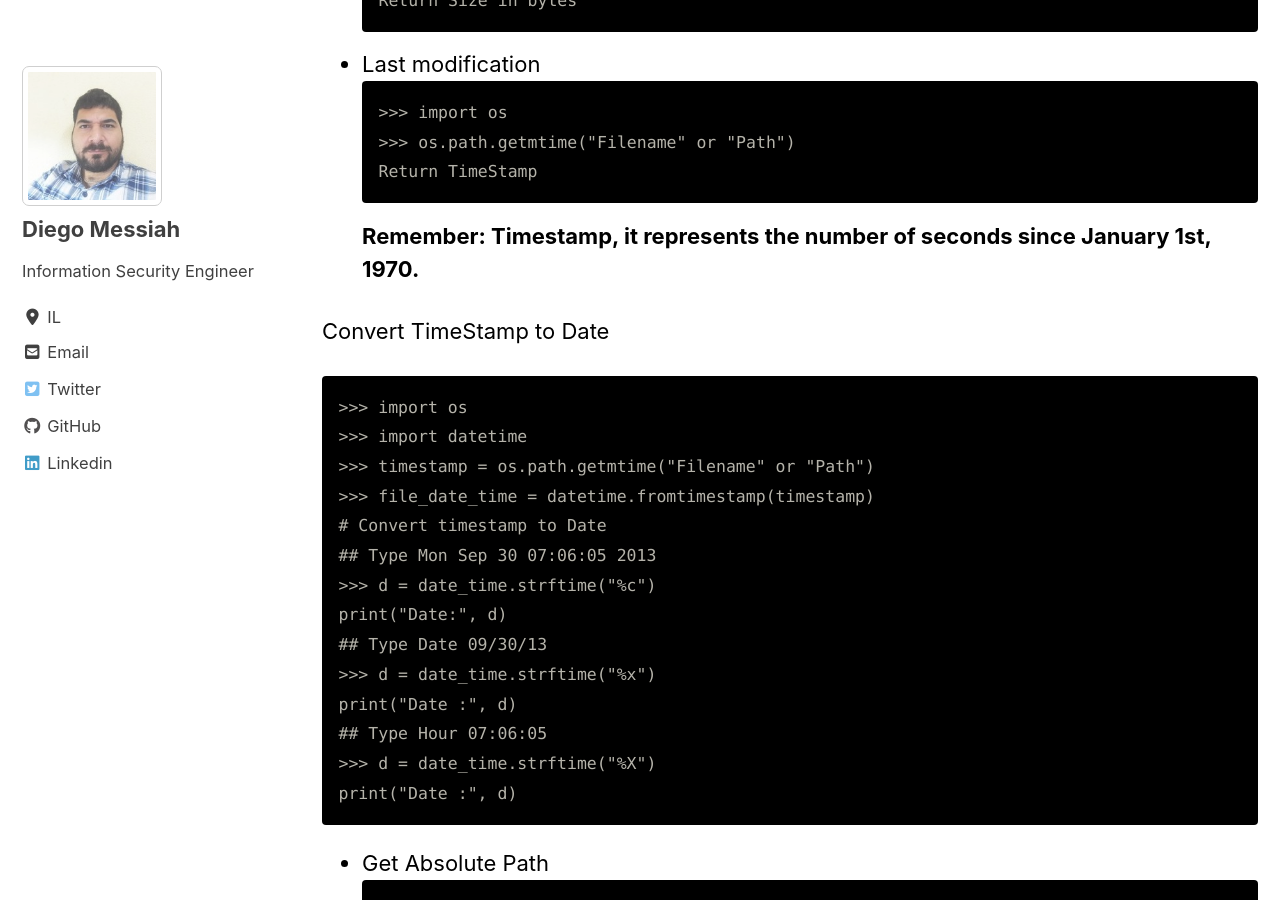
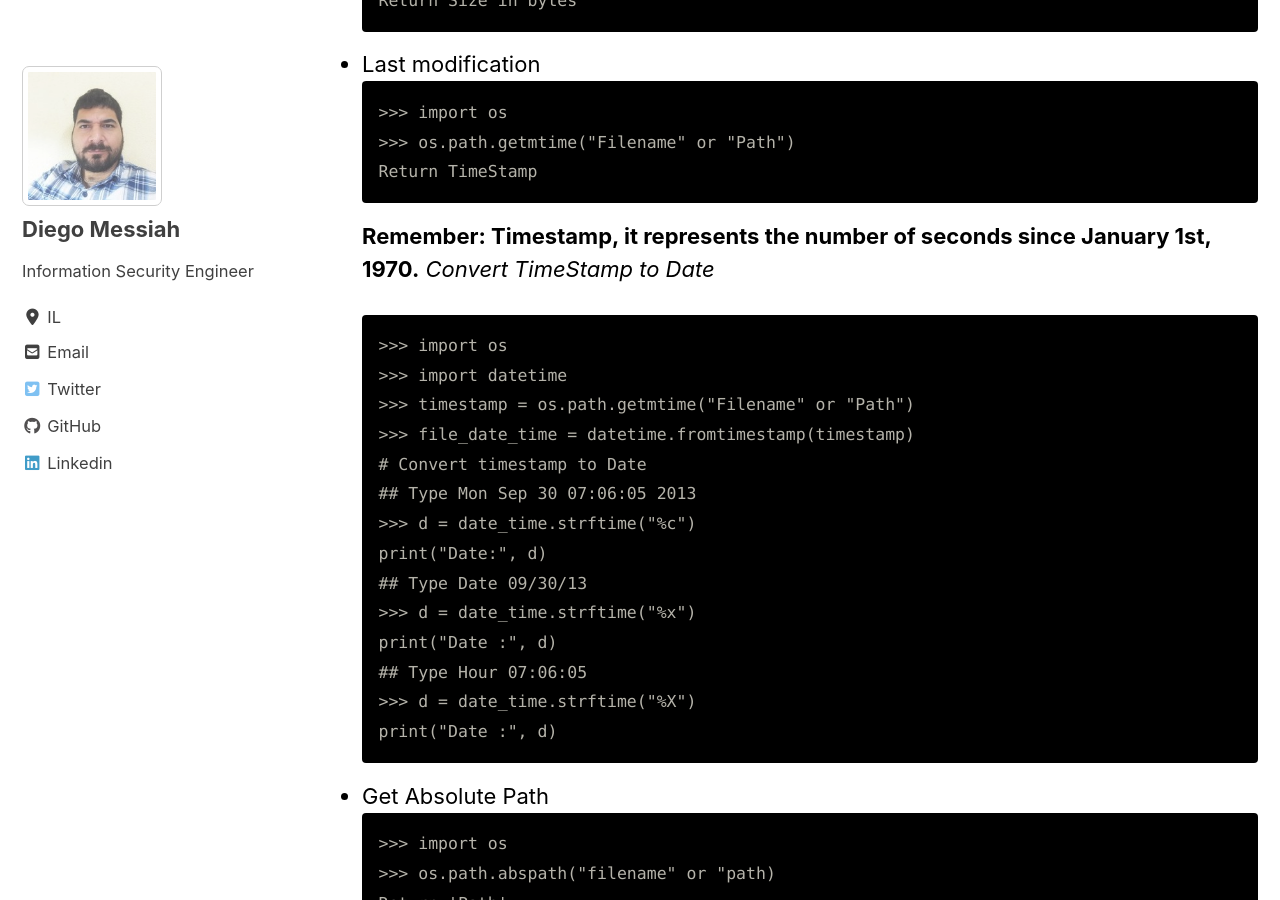
Before and after one commit to diegomessiah/diegomessiah.github.io, a Jekyll site: the page built from _posts/2020/2020-03-23-python_cheatsheet_filework.md, in a window 1280 px wide and 900 px high, scrolled down 1765 px. Built offline with Jekyll 4.4.1, drawn with Linux system fonts in a browser that asks for light colours; cached includes are drawn as plain includes; nearby versions of some CDN libraries; comment, search, counter and statistics services are not loaded.

````diff
--- a/_posts/2020/2020-03-23-python_cheatsheet_filework.md
+++ b/_posts/2020/2020-03-23-python_cheatsheet_filework.md
@@ -67,8 +67,7 @@ Return Size in bytes
 Return TimeStamp
 ```
 <b>Remember:  Timestamp, it represents the number of seconds since January 1st, 1970.</b>
-
-Convert TimeStamp to Date
+<i>Convert TimeStamp to Date</i>
 ```
 >>> import os
 >>> import datetime
````
